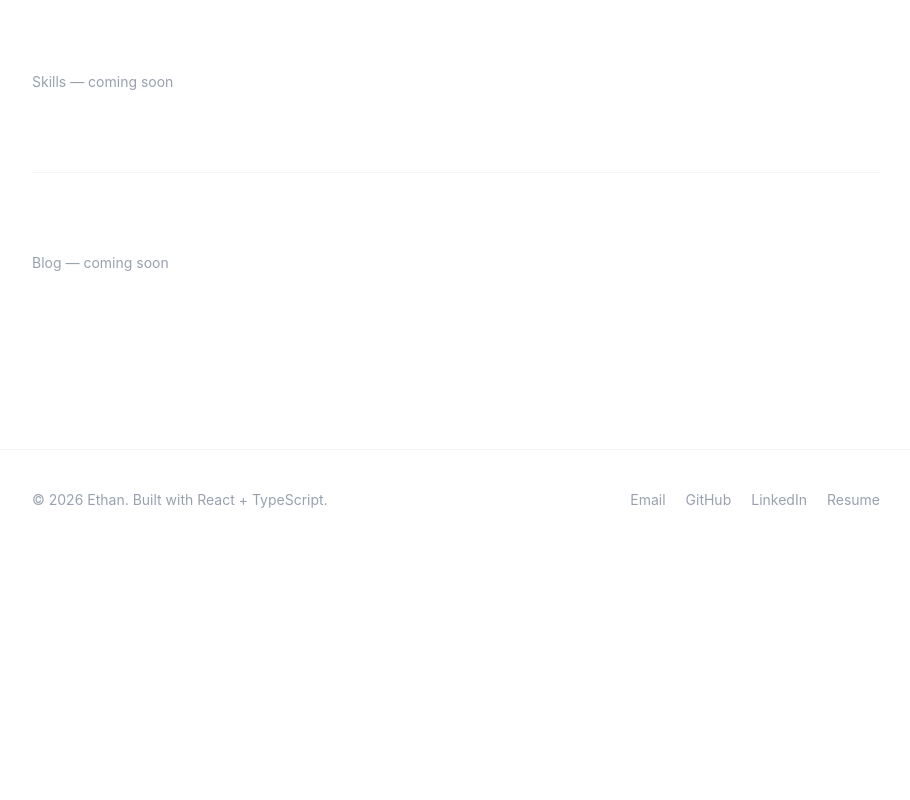
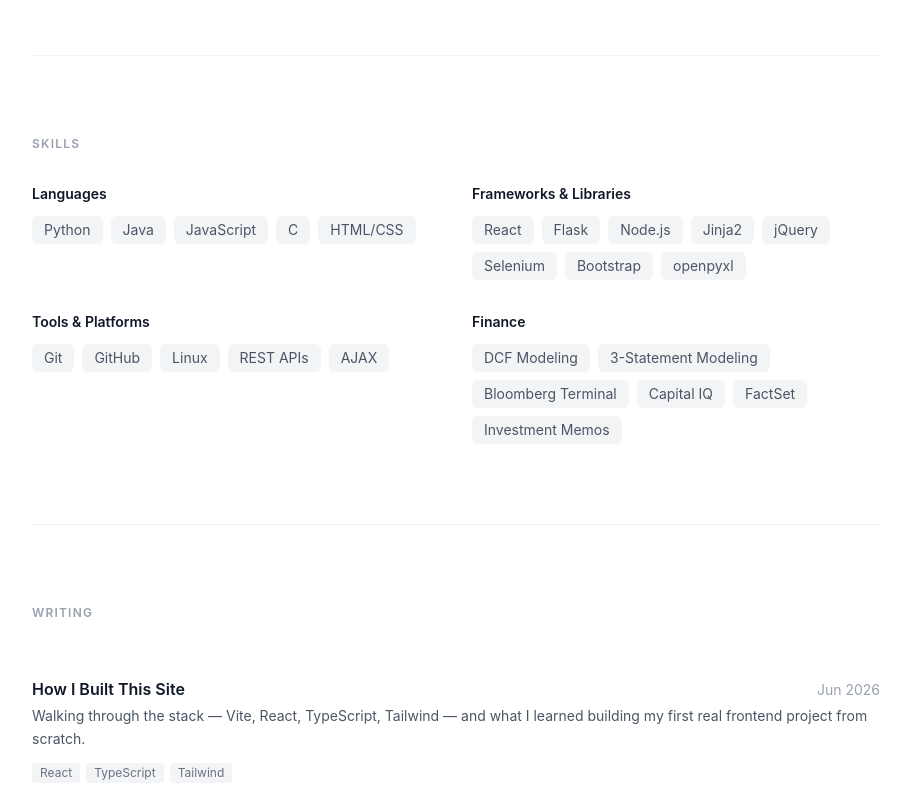
Before and after one commit to y8ngspider/personalwebsite, a React (Vite) app: page / in a window 1280 px wide. Shown: the part 3080-3880 px from the top of the page, without its empty margins (184-1094 px from the left). Before the commit the page ends 3630 px from the top, so only its background shows below. Built offline with nearby package versions, Linux system fonts and the light colour scheme.

Commit message:
added blog and skills section

```diff
--- a/src/App.tsx
+++ b/src/App.tsx
@@ -4,6 +4,8 @@
 import About from './components/sections/About'
 import Experience from './components/sections/Experience'
 import Projects from './components/sections/Projects'
+import Skills from './components/sections/Skills'
+import Blog from './components/sections/Blog'
 
 export default function App() {
   return (
@@ -14,12 +16,8 @@
         <About />
         <Experience />
         <Projects />
-        <section id="skills" className="py-20 border-b border-gray-100">
-          <p className="text-gray-400 text-sm">Skills — coming soon</p>
-        </section>
-        <section id="blog" className="py-20">
-          <p className="text-gray-400 text-sm">Blog — coming soon</p>
-        </section>
+        <Skills />
+        <Blog />
       </main>
       <Footer />
     </div>
--- /dev/null
+++ b/src/components/sections/Blog.tsx
@@ -0,0 +1,17 @@
+import { blogPosts } from '../../data/blog'
+import BlogCard from '../ui/BlogCard'
+
+export default function Blog() {
+  return (
+    <section id="blog" className="py-20">
+      <h2 className="text-xs font-semibold text-gray-400 tracking-widest uppercase mb-8">
+        Writing
+      </h2>
+      <div>
+        {blogPosts.map((post) => (
+          <BlogCard key={post.id} post={post} />
+        ))}
+      </div>
+    </section>
+  )
+}
--- a/src/components/sections/Hero.tsx
+++ b/src/components/sections/Hero.tsx
@@ -37,7 +37,7 @@
               LeetCode
             </a>
             <a
-              href="mailto:ethan.yang@columbia.edu"
+              href="mailto:ethan.yang.wei.jie@gmail.com"
               className="px-4 py-2 border border-gray-300 text-gray-700 rounded-md hover:border-gray-500 transition-colors"
             >
               Email
@@ -56,7 +56,7 @@
           <img
             src={ethanPhoto}
             alt="Ethan Yang"
-            className="w-36 h-36 sm:w-44 sm:h-44 rounded-full object-cover object-top"
+            className="w-40 h-40 sm:w-60 sm:h-60 rounded-full object-cover object-top"
           />
         </div>
       </div>
--- /dev/null
+++ b/src/components/sections/Skills.tsx
@@ -0,0 +1,30 @@
+import { skillGroups } from '../../data/skills'
+
+export default function Skills() {
+  return (
+    <section id="skills" className="py-20 border-b border-gray-100">
+      <h2 className="text-xs font-semibold text-gray-400 tracking-widest uppercase mb-8">
+        Skills
+      </h2>
+      <div className="grid sm:grid-cols-2 gap-8">
+        {skillGroups.map((group) => (
+          <div key={group.category}>
+            <h3 className="text-sm font-semibold text-gray-900 mb-3">
+              {group.category}
+            </h3>
+            <div className="flex flex-wrap gap-2">
+              {group.skills.map((skill) => (
+                <span
+                  key={skill}
+                  className="text-sm text-gray-600 bg-gray-100 rounded-md px-3 py-1"
+                >
+                  {skill}
+                </span>
+              ))}
+            </div>
+          </div>
+        ))}
+      </div>
+    </section>
+  )
+}
--- /dev/null
+++ b/src/components/ui/BlogCard.tsx
@@ -0,0 +1,24 @@
+import type { BlogPost } from '../../types'
+
+interface Props {
+  post: BlogPost
+}
+
+export default function BlogCard({ post }: Props) {
+  return (
+    <div className="py-6 border-b border-gray-100 last:border-0">
+      <div className="flex items-baseline justify-between gap-4 mb-1">
+        <h3 className="font-semibold text-gray-900">{post.title}</h3>
+        <span className="text-sm text-gray-400 whitespace-nowrap">{post.date}</span>
+      </div>
+      <p className="text-sm text-gray-600 leading-relaxed mb-3">{post.description}</p>
+      <div className="flex flex-wrap gap-1.5">
+        {post.tags.map((tag) => (
+          <span key={tag} className="text-xs text-gray-500 bg-gray-100 rounded px-2 py-0.5">
+            {tag}
+          </span>
+        ))}
+      </div>
+    </div>
+  )
+}
--- a/src/data/blog.ts
+++ b/src/data/blog.ts
@@ -9,20 +9,5 @@
       'Walking through the stack — Vite, React, TypeScript, Tailwind — and what I learned building my first real frontend project from scratch.',
     tags: ['React', 'TypeScript', 'Tailwind'],
   },
-  {
-    id: 'swe-recruiting-prep',
-    title: 'My SWE Recruiting Prep Plan',
-    date: 'Jun 2026',
-    description:
-      'How I structured my technical interview prep around DSA, systems, and behavioral questions while balancing coursework and internships.',
-    tags: ['Recruiting', 'DSA', 'Career'],
-  },
-  {
-    id: 'python-finance-automation',
-    title: 'Automating Finance Work with Python',
-    date: 'May 2026',
-    description:
-      'What I learned building equity tracking tools at a hedge fund — using REST APIs, openpyxl, and scheduled jobs to cut manual work.',
-    tags: ['Python', 'Finance', 'Automation'],
-  },
+
 ]
```
